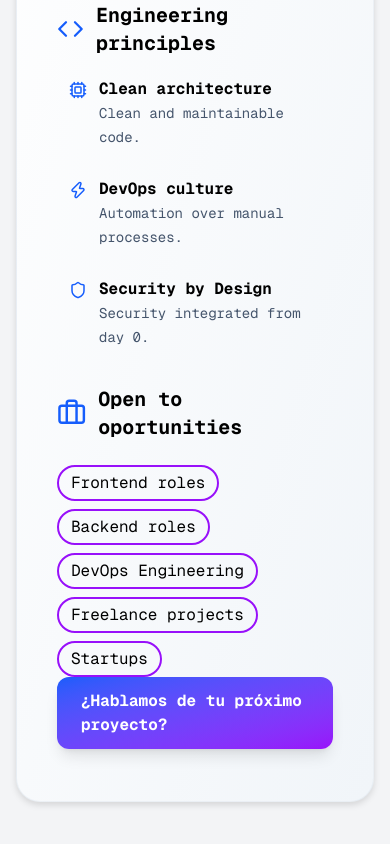
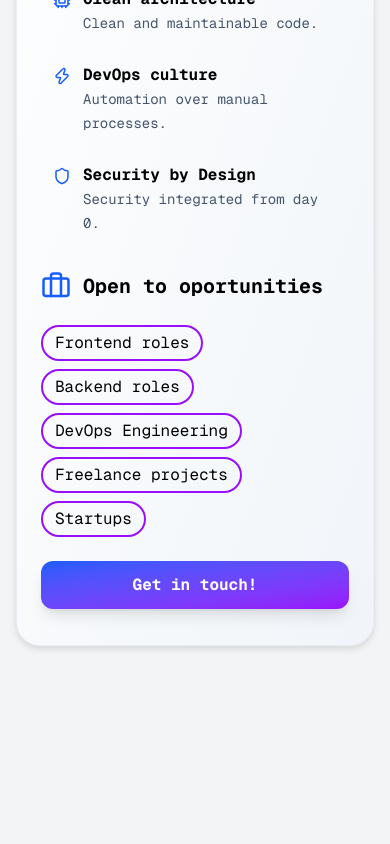
Before and after one commit to Clarozzz/portfolio-v2, a Next.js app: page / in a window 390 px wide. Shown: the part 4694-5538 px from the top of the page. After the commit the page ends 5404 px from the top, so only its background shows below. Built offline with nearby package versions, Linux system fonts and the light colour scheme.

Commit message:
fixed minor bugs in the final section

```diff
--- a/components/FinalSection.tsx
+++ b/components/FinalSection.tsx
@@ -1,12 +1,11 @@
 import { Briefcase, Code, Cpu, Shield, Zap } from "lucide-react";
-import TechBadge from "./TechBadge";
 import OportunityBadge from "./OportunityBadge";
 
 export default function FinalSection() {
   return (
     <div className="animate-fadeIn p-4 mb-12 mt-10 rounded-3xl drop-shadow-md">
 
-      <div className="bg-linear-to-br from-white to-slate-100 p-10 border border-slate-200/60 rounded-3xl space-y-10">
+      <div className="bg-linear-to-br from-white to-slate-100 p-6 md:p-10 border border-slate-200/60 rounded-3xl space-y-10">
 
         <div className="space-y-4">
           <h2 className="text-4xl max-w-sm md:text-5xl font-bold bg-linear-to-r from-purple-600 to-blue-800 bg-clip-text text-transparent">
@@ -19,7 +18,7 @@ export default function FinalSection() {
 
         <div className="grid md:grid-cols-2 gap-6">
 
-          <div className="">
+          <div>
             <h3 className="flex items-center gap-3 text-xl font-bold mb-2">
               <Code className="text-blue-600" size={30} />
               Engineering principles
@@ -55,9 +54,9 @@ export default function FinalSection() {
                 <OportunityBadge name="Startups" />
               </div>
             </div>
-            <div className="mb-3">
+            <div className="mt-6 mb-3">
               <a href="mailto:cesar.claros49@gmail.com" className="flex justify-center w-full px-6 py-3 font-bold text-white bg-linear-to-br from-blue-600 to-purple-600 rounded-xl shadow-lg">
-                ¿Hablamos de tu próximo proyecto?
+                Get in touch!
               </a>
             </div>
           </div>
```
